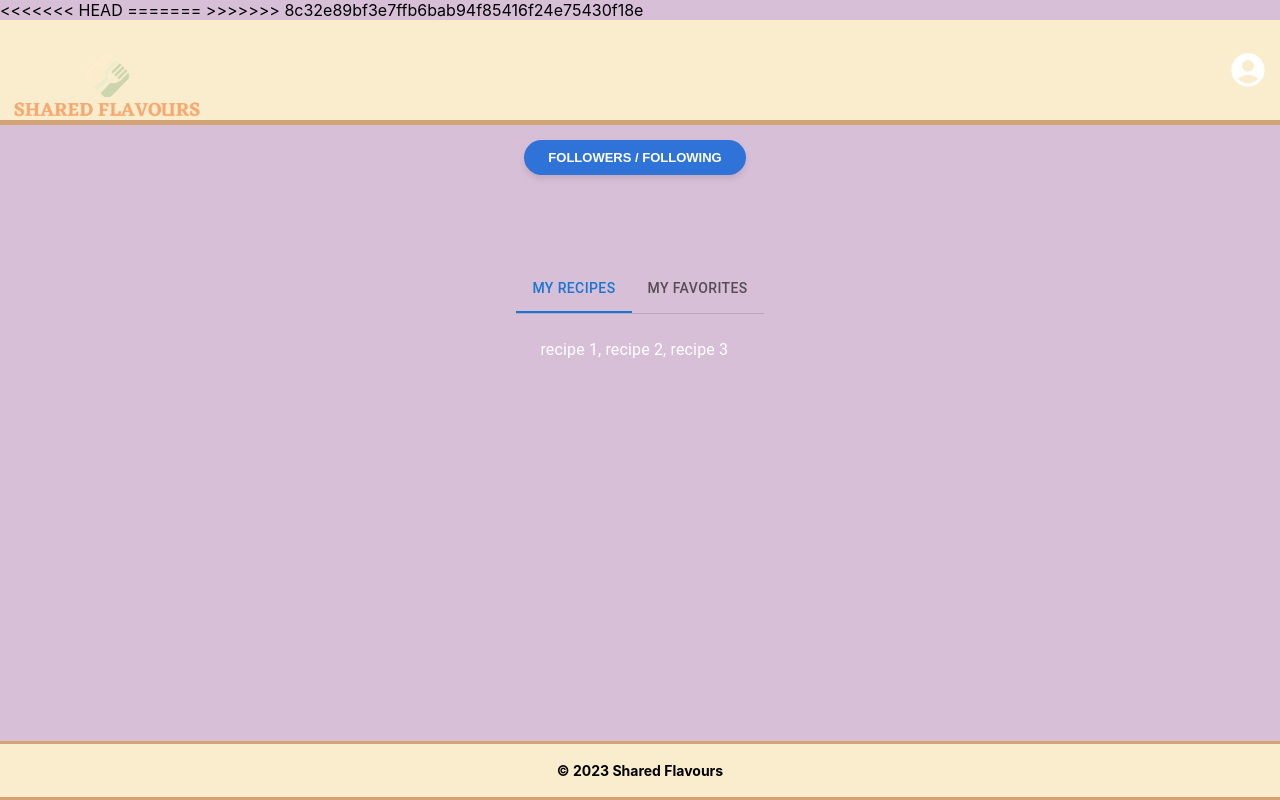
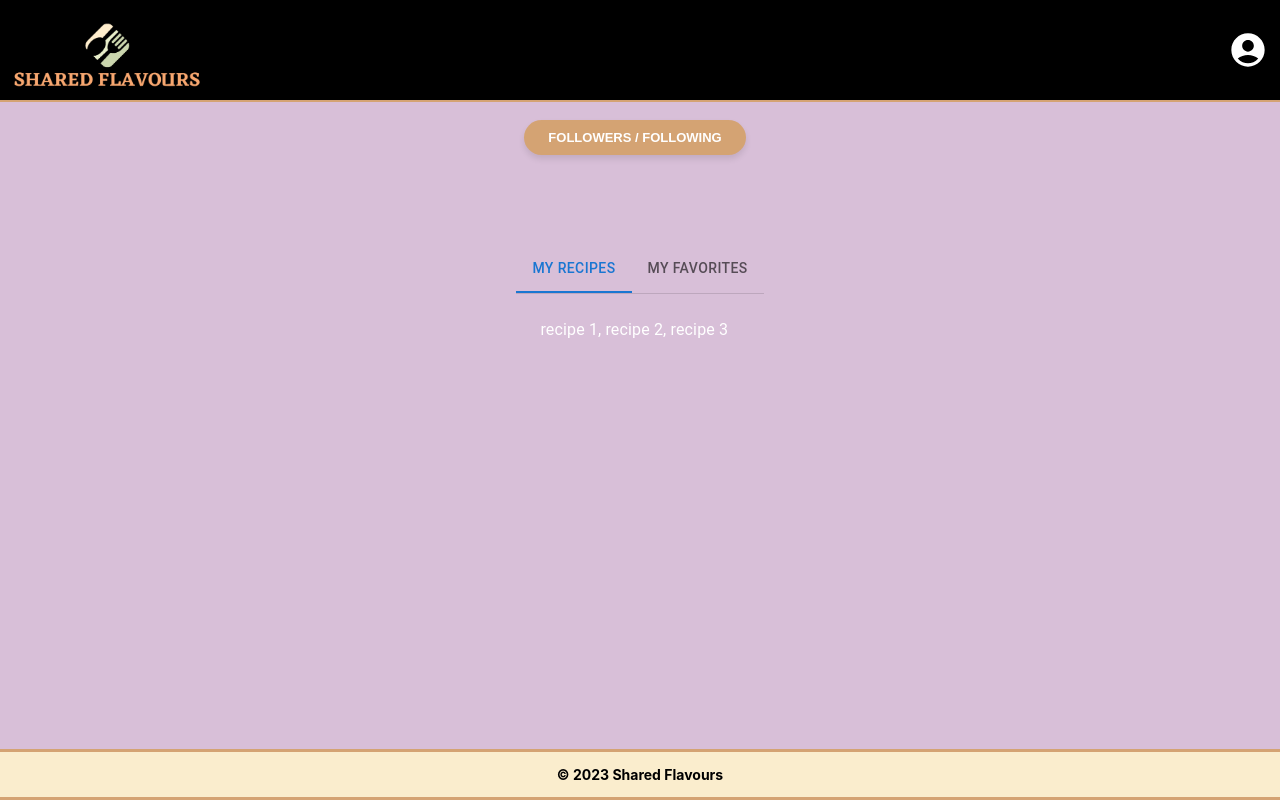
Before and after one commit to AgustinEscalanteRojo/final-project-frontend, a React (Create React App) app: page /profile in a window 1280 px wide. Built offline with nearby package versions, Linux system fonts and the light colour scheme.

Commit message:
fix: color errors in the interface

```diff
--- a/public/index.html
+++ b/public/index.html
@@ -24,13 +24,9 @@
       work correctly both with client-side routing and a non-root public URL.
       Learn how to configure a non-root public URL by running `npm run build`.
     -->
-<<<<<<< HEAD
-    <title>Shared Flavours</title>
-=======
 
     <title>Shared Flavours</title>
 
->>>>>>> 8c32e89bf3e7ffb6bab94f85416f24e75430f18e
   </head>
   <body>
     <noscript>You need to enable JavaScript to run this app.</noscript>
--- a/src/components/Button/styles.ts
+++ b/src/components/Button/styles.ts
@@ -4,7 +4,7 @@ import theme from '../../styles/theme';
 
 export const CustomButton = styled.button<{ $variant: Props['variant'] }>`
 
-  background-color: ${theme.colors.blue700};
+  background-color: ${theme.colors.buff};
   color: ${theme.colors.white};
   padding: 10px 24px;
   border-radius: 30px;
@@ -19,7 +19,7 @@ export const CustomButton = styled.button<{ $variant: Props['variant'] }>`
   box-shadow: 0 4px 6px rgba(0, 0, 0, 0.1);
 
   &:hover {
-    background-color: ${theme.colors.blue800};
+    background-color: ${theme.colors.black};
     box-shadow: 0 6px 8px rgba(0, 0, 0, 0.2);
   }
 
--- a/src/components/Footer/styles.ts
+++ b/src/components/Footer/styles.ts
@@ -35,7 +35,7 @@ export const Text = styled.p`
   color: ${theme.colors.black};
   font-size: 14px;
   font-weight: bold;
-  padding: 4px;
+
 
   @media screen and (max-width: 768px) {
     padding: 8px 0;
--- a/src/components/Header/styles.ts
+++ b/src/components/Header/styles.ts
@@ -66,12 +66,12 @@ export const MobileIconButton = styled(IconButton)`
 export const Container = styled.header`
   display: flex;
   flex-direction: column;
-  background-color: ${theme.colors.papayaWhip};
-  border-bottom: 5px solid ${theme.colors.buff};
+  background-color: ${theme.colors.black};
+  border-bottom: 2px solid ${theme.colors.buff};
   width: 100%;
   height: 70px;
   position: fixed;
-  padding: 10px;
+  z-index:1;
 
   @media (min-width: 768px) {
     flex-direction: row;
--- a/src/components/Image/styles.ts
+++ b/src/components/Image/styles.ts
@@ -17,7 +17,7 @@ export const CustomImg = styled.img<{ $variant: 'default' | 'logoHeader'}>`
 
         float: left;
         margin-left: 10px;
-        margin-top: 10px;
+
         `;
 
       default:
--- a/src/views/Dashboard/index.tsx
+++ b/src/views/Dashboard/index.tsx
@@ -23,7 +23,7 @@ const Dashboard: FC<Props> = ({ onLogout }) => {
 
         <Card  />
       <Footer />
-      <ImageBackground imageSrc="/codioful.jpg" />
+      <ImageBackground imageSrc="/back.jpg" />
     </Container>
   )
 }
```
Also changed, not shown: public/back.jpg (added).
